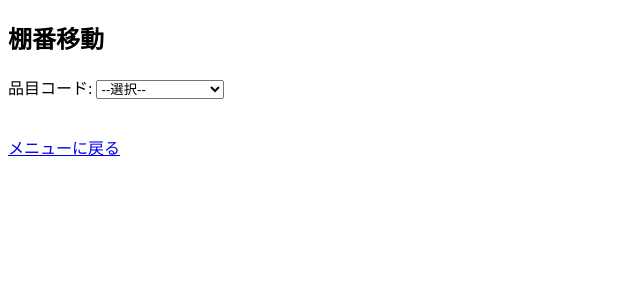
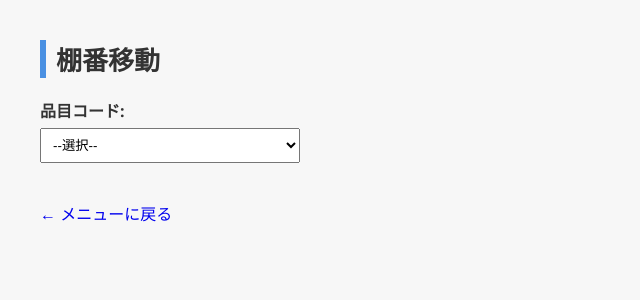
Before and after one commit to erp-mini-web/erp-mini, a Flask app: page /move in a window 1280 px wide. Shown: the top 300 px of the page, without its empty margins (0-640 px from the left). Run offline with Flask 3, Linux system fonts and the light colour scheme.

Commit message:
Update move.html

```diff
--- a/templates/move.html
+++ b/templates/move.html
@@ -3,14 +3,59 @@
 <head>
     <meta charset="UTF-8">
     <title>棚番移動</title>
+
+    <style>
+        body {
+            font-family: "Segoe UI", sans-serif;
+            margin: 40px;
+            background: #f7f7f7;
+            color: #333;
+        }
+
+        h2 {
+            margin-bottom: 20px;
+            font-size: 26px;
+            border-left: 6px solid #4a90e2;
+            padding-left: 10px;
+        }
+
+        label {
+            font-weight: 600;
+        }
+
+        select, input {
+            padding: 8px;
+            margin: 6px 0 16px 0;
+            width: 260px;
+        }
+
+        button {
+            padding: 10px 20px;
+            background: #4a90e2;
+            color: white;
+            border: none;
+            border-radius: 6px;
+            cursor: pointer;
+        }
+
+        button:hover {
+            background: #357ABD;
+        }
+
+        .msg {
+            margin: 10px 0;
+            color: #d9534f;
+        }
+    </style>
 </head>
 <body>
+
 <h2>棚番移動</h2>
 
 <form method="POST">
 
     <!-- 品目選択 -->
-        <label>品目コード:</label>
+    <label>品目コード:</label><br>
     <select name="item_code" required onchange="this.form.submit()">
         <option value="">--選択--</option>
         {% for code, item in items.items() %}
@@ -20,11 +65,12 @@
             </option>
         {% endfor %}
     </select>
-        <br><br>
+    <br>
 
     {% if request.form.get('item_code') %}
         {% set item_code = request.form.get('item_code') %}
         {% set item_type = items[item_code].type %}
+
         {% if item_type == "RM" %}
             {% set stock = stock_H %}
         {% elif item_type == "SFG" %}
@@ -34,7 +80,8 @@
         {% endif %}
 
         <!-- 移動元棚番 -->
-            <label>移動元棚番:</label>
+        {% if stock[item_code] %}
+            <label>移動元棚番:</label><br>
             <select name="from_location" required onchange="this.form.submit()">
                 <option value="">--選択--</option>
                 {% for loc, lots in stock[item_code].items() %}
@@ -44,14 +91,18 @@
                     </option>
                 {% endfor %}
             </select>
-            <br><br>
+        {% else %}
+            <p class="msg">この品目にはまだ在庫がありません。</p>
+        {% endif %}
+        <br>
 
         {% if request.form.get('from_location') %}
             {% set from_loc = request.form.get('from_location') %}
             {% set lots = stock[item_code][from_loc] %}
 
             <!-- ロット選択 -->
-                <label>ロット番号:</label>
+            {% if lots %}
+                <label>ロット番号:</label><br>
                 <select name="lot_no" required>
                     <option value="">--選択--</option>
                     {% for lot in lots %}
@@ -60,22 +111,25 @@
                         </option>
                     {% endfor %}
                 </select>
-                <br><br>
+            {% else %}
+                <p class="msg">この棚番にはロットがありません。</p>
+            {% endif %}
+            <br>
 
             <!-- 移動数量 -->
-                <label>移動数量:</label>
+            <label>移動数量:</label><br>
             <input type="number" name="qty" min="1" required>
-                <br><br>
+            <br>
 
             <!-- 移動先棚番 -->
-                <label>移動先棚番:</label>
+            <label>移動先棚番:</label><br>
             <select name="to_location" required>
                 <option value="">--選択--</option>
                 {% for loc, info in locations.items() %}
                     <option value="{{ loc }}">{{ loc }} / {{ info.desc }}</option>
                 {% endfor %}
             </select>
-                <br><br>
+            <br>
 
             <button type="submit">移動する</button>
         {% endif %}
@@ -83,6 +137,7 @@
 </form>
 
 <br>
-    <a href="/">メニューに戻る</a>
+<a href="/" style="text-decoration:none;">← メニューに戻る</a>
+
 </body>
 </html>
```
Lines whose indentation alone changed are shown as unchanged.
